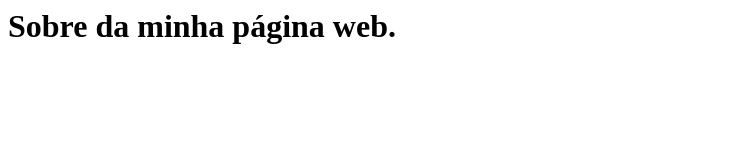
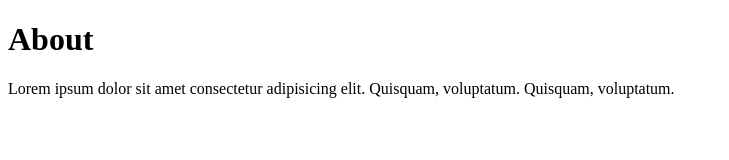
Before and after one commit to taciodev/github-curso, a plain HTML site: page about.html in a window 1280 px wide. Shown: the whole page, without its empty margins (0-729 px from the left). Drawn offline with Linux system fonts and the light colour scheme.

Commit message:
organizando página sobre

```diff
--- a/about.html
+++ b/about.html
@@ -1 +1,15 @@
-<h1>Sobre da minha página web.</h1>
+<!DOCTYPE html>
+<html lang="en">
+  <head>
+    <meta charset="UTF-8" />
+    <meta name="viewport" content="width=device-width, initial-scale=1.0" />
+    <title>About</title>
+  </head>
+  <body>
+    <h1>About</h1>
+    <p>
+      Lorem ipsum dolor sit amet consectetur adipisicing elit. Quisquam,
+      voluptatum. Quisquam, voluptatum.
+    </p>
+  </body>
+</html>
```
